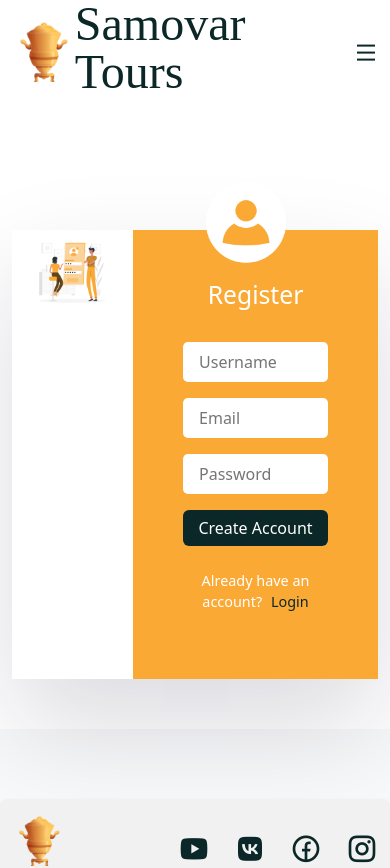
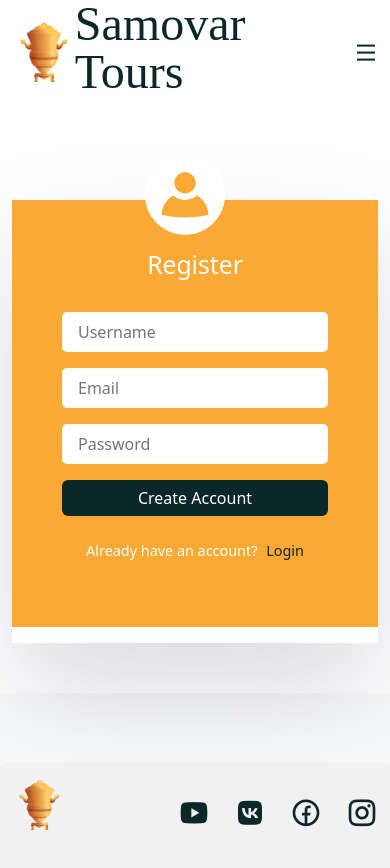
Before and after one commit to Artem-1983/samovar-tour, a React (Create React App) app in the folder frontend/: page /register in a window 390 px wide. Shown: the top 868 px of the page. Built offline with nearby package versions, Linux system fonts and the light colour scheme; a web font is replaced by a local one.

Commit message:
login css improved

```diff
--- a/frontend/src/styles/login.css
+++ b/frontend/src/styles/login.css
@@ -74,3 +74,34 @@
     margin-left: 5px;
     font-weight: 500;
 }
+
+@media only screen and (max-width:768px) {
+    .login__img {
+        display: none;
+
+    }
+
+    .login__form {
+        width: 70%;
+        margin: auto;
+
+    }
+
+    .login__container {
+        padding-bottom: 3rem;
+        margin-top: 70px;
+
+    }
+
+}
+
+@media only screen and (max-width:576px) {
+    .login__form {
+        width: 100%;
+    }
+
+    .login__container {
+        padding-bottom: 1rem;
+
+    }
+}
```
